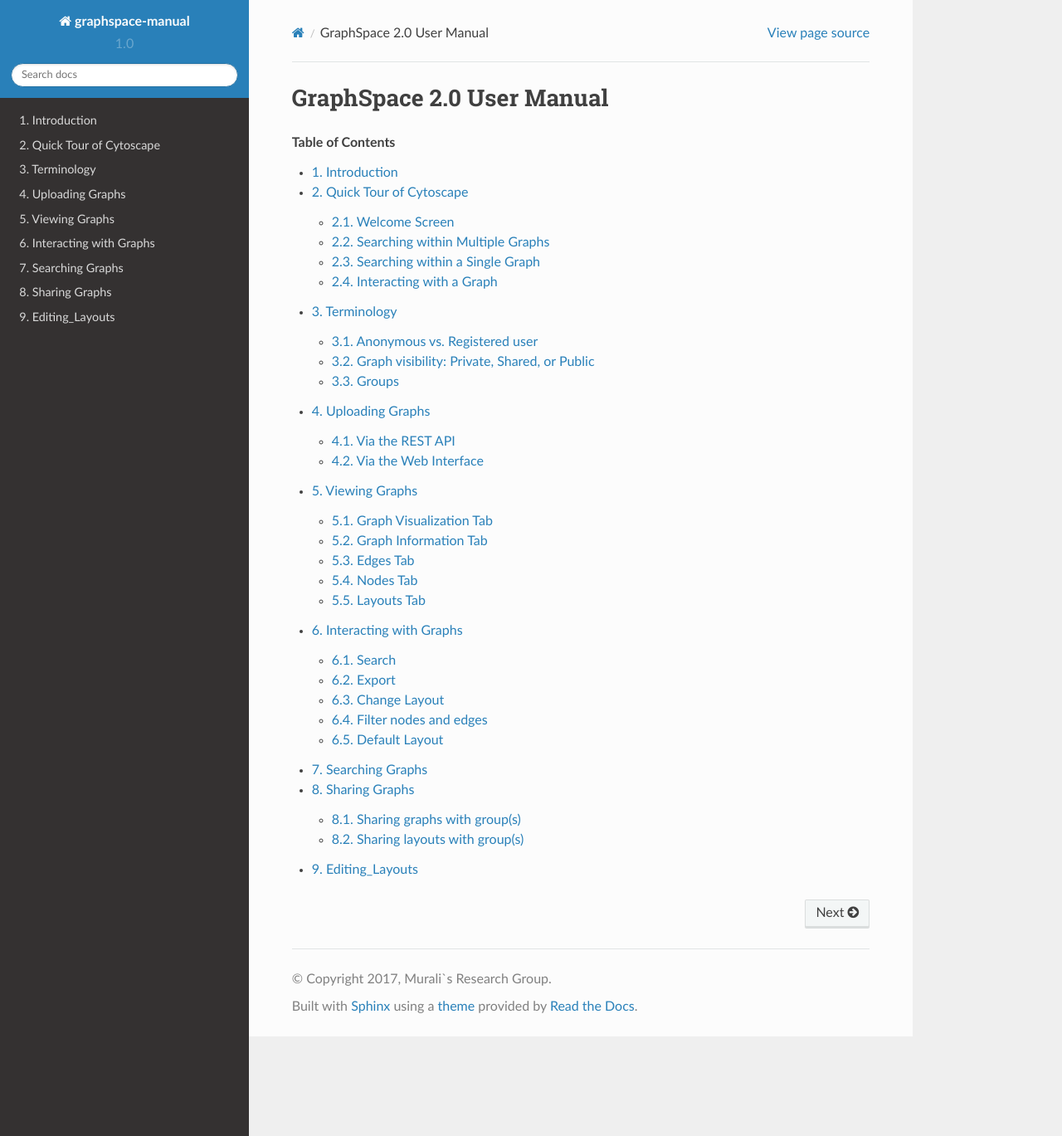
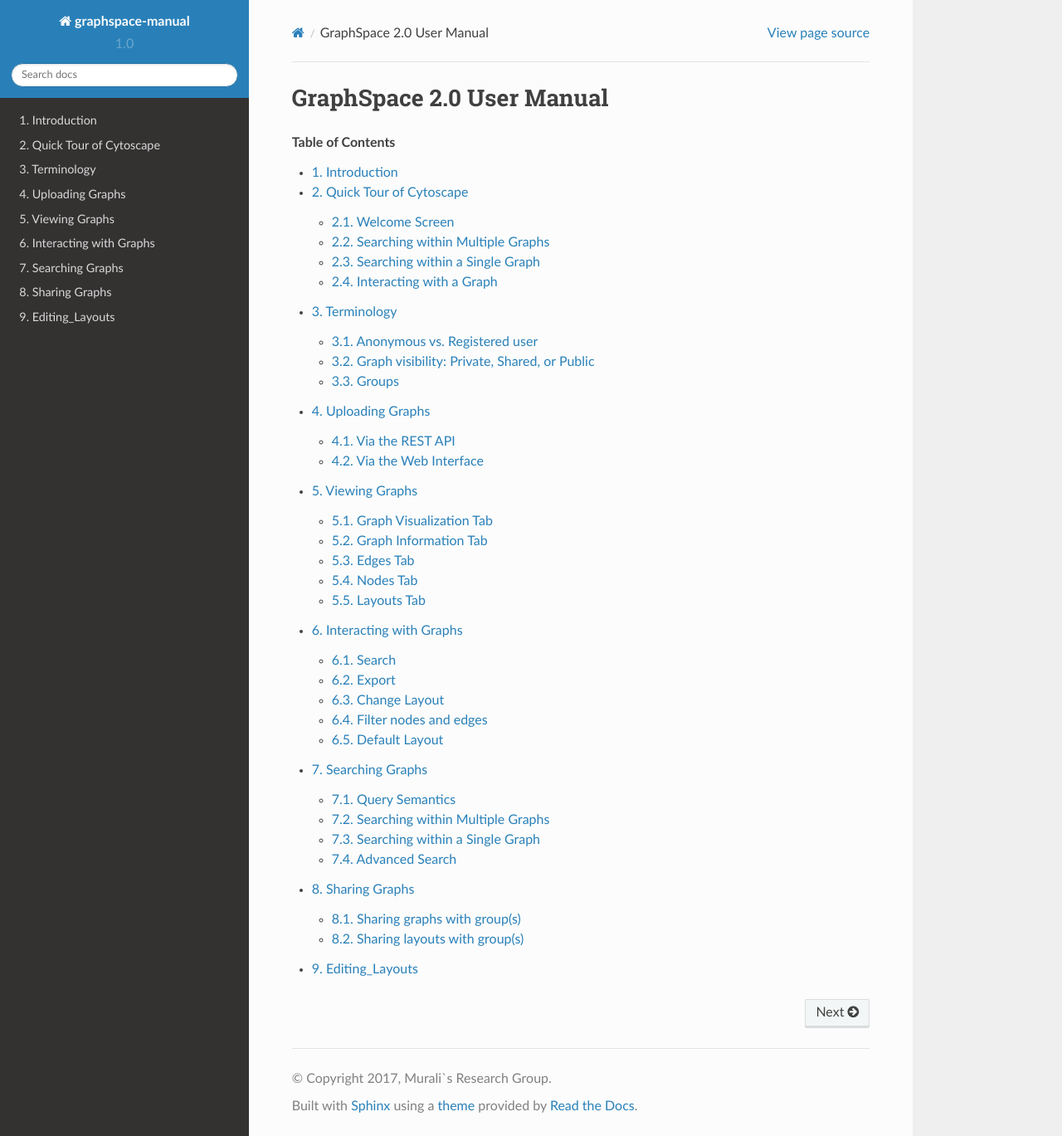
Before and after one commit to adbharadwaj/graphspace-manual, a Sphinx documentation site: the page built from docs/index.rst, in a window 1280 px wide and 1369 px high. Shown: the whole window at 83% size. Built offline with Sphinx 7.4.7 and the Read the Docs theme 2.0.0, drawn with Linux system fonts in a browser that asks for light colours; some of the changed lines change nothing that is shown.

Commit message:
Update Searching_Graphs.md

```diff
--- a/docs/Searching_Graphs.md
+++ b/docs/Searching_Graphs.md
@@ -1 +1,42 @@
 # Searching Graphs
+
+GraphSpace allows the user to search at two different levels. First, the user may visit the Graphs page and search for all graphs (owned by or shared with the user or public) that match the query. Second, the user may visit a specific graph to find nodes and edges within it that match a query.
+
+## Query Semantics
+
+GraphSpace supports simple search semantics:
+
+- **Node** - Provide the node's label or id, e.g., AKT1
+- **Edge** - Use the syntax tail:head, where tail is the name of the source node and the head is the name of the target node, e.g., Wnt:Fzd.
+- **Multiple nodes/edges** - In order to search for multiple terms, simply seperate each search term with a ",". For example: AKT1, AKT3, CTNNB1.
+
+## Searching within Multiple Graphs
+
+The user can search for graph with a given name or node or an edge on [Graphs Page](http://www.graphspace.org/graphs/) by following the given steps:
+
+1. Enter the name of the graph, node or an edge you are searching for in the search bar.
+2. Press `Enter` key or click on the `Search` button.
+
+In this example, the user searches for the list for graphs that contain the protein (node) `CTNNB1` (the symbol for β-catenin, a transcriptional regulator in the Wnt signaling pathway). The reduced list of graphs are the graphs where proteins names/labels (nodes) contain `CTNNB1` as a substring. In the following example, There are six graphs owned by the user and thirty-two public graphs that contain this protein. Each link in the `Graph Name` column will take the user to a specific graph with the search term highlighted. In this example, the user clicks on the graph with the name `KEGG-Wnt-signaling-pathway` and reaches the graph for the Wnt pathway with the searched node highlighted.
+
+![Searching within Multiple Graphs](_static/gifs/gs-screenshot-user1-searching-withing-multiple-graphs-with-caption.gif)
+
+## Searching within a Single Graph
+
+The user can search for node or edges within a given graph on [GraphSpace](http://www.graphspace.org/) by following the given steps:
+
+1. Enter the name of the node or an edge you are searching for in the search bar.
+2. The nodes or edges are highlighted automatically as you type in the name of the node or edge in the search bar.
+
+
+In the following example, the user searches for the graph for two proteins (nodes) `CTNNB1` and `WNT` using the query `ctnnb1, wnt`. This search query highlights the proteins where protein (node) name/label contains `CTNNB1` or `WNT` as a substring (case-insensitive). In the following example, the graph contains four nodes which match the given query.
+
+![Searching nodes within a Single Graph](_static/gifs/gs-screenshot-user1-searching-nodes-within-a-single-graphs-with-caption.gif)
+
+
+
+In the following example, the user searches for the graph for edges from `Wnt` to `Fzd` using the query `Wnt:Fzd`. This search query highlights any protein-protien interaction (edge) where tail node name or label contains `Wnt` as a substring and head node name or label contains `Fzd` as a substring. In the following example, the graph contains three edges which match the given query.
+
+![Searching edges within a Single Graph](_static/gifs/gs-screenshot-user1-searching-edges-within-a-single-graphs-with-caption.gif)
+
+## Advanced Search
```
